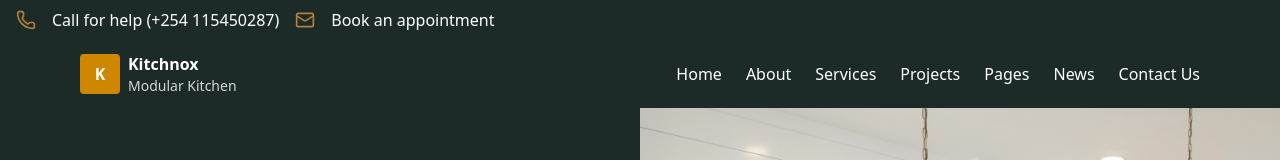
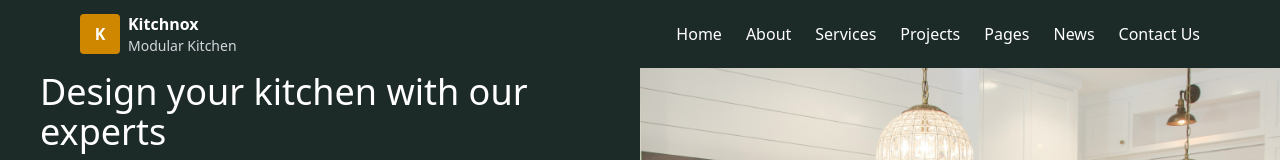
Before and after one commit to Mwaisammy/kitchen-renovation, a React (Vite) app: page / in a window 1280 px wide. Shown: the top 160 px of the page. Built offline with nearby package versions, Linux system fonts and the light colour scheme.

Commit message:
fixed nav and header

```diff
--- a/src/components/MainNav.tsx
+++ b/src/components/MainNav.tsx
@@ -2,7 +2,11 @@
 import { useState } from "react";
 import { Menu, X } from "lucide-react";
 
-const MainNav = () => {
+type Props = {
+  hideCTA: boolean;
+};
+
+const MainNav = ({ hideCTA }: Props) => {
   const [isOpen, setIsOpen] = useState(false);
 
   const navItems = [
@@ -16,7 +20,11 @@ const MainNav = () => {
   ];
 
   return (
-    <nav className="bg-[#1d2b28] text-white">
+    <nav
+      className={`bg-[#1d2b28] text-white fixed ${
+        hideCTA ? "top-10" : "top-0"
+      } left-0 right-0 z-50`}
+    >
       <div className="flex items-center justify-between px-6 md:px-20 py-3">
         {/* Logo */}
         <div className="hidden md:flex items-center gap-2">
--- a/src/components/TopCTA.tsx
+++ b/src/components/TopCTA.tsx
@@ -1,8 +1,17 @@
 import { Mail, Phone } from "lucide-react";
 
-const TopCTA = () => {
+type Props = {
+  hideCTA: boolean;
+};
+
+const TopCTA = ({ hideCTA }: Props) => {
   return (
-    <div className="flex md:flex-row md:gap-10 md:items-center  gap-4 bg-[#1d2b28] text-white py-2 px-4">
+    <div
+      id="contact"
+      className={`fixed top-0 left-0 w-full z-50 flex md:flex-row md:gap-10 md:items-center  gap-4 bg-[#1d2b28]  text-white py-2 px-4  transform transition-all duration-500 origin-top ${
+        hideCTA ? "opacity-100 rotate-x-0" : "opacity-0 -rotate-x-90"
+      } bg-[#1d2b28]`}
+    >
       <div className="flex md:hidden items-center gap-4">
         <div className="bg-yellow-600 w-10 h-10 rounded flex items-center justify-center">
           <span className="text-white font-bold">K</span>
--- a/src/components/sections/AboutSection.tsx
+++ b/src/components/sections/AboutSection.tsx
@@ -30,7 +30,7 @@ const AboutSection = () => {
   ];
 
   return (
-    <div className="bg-[#f8f7f5] grid grid-cols-1 md:grid-cols-2">
+    <div id="about" className="bg-[#f8f7f5] grid grid-cols-1 md:grid-cols-2">
       <div className="flex items-center justify-center mt-40 md:mt-0">
         <img
           src={aboutKitchen}
--- a/src/components/sections/BlogsSection.tsx
+++ b/src/components/sections/BlogsSection.tsx
@@ -36,7 +36,7 @@ const BlogsSection = () => {
     },
   ];
   return (
-    <div className="flex flex-col items-center gap-4 p-10">
+    <div id="news" className="flex flex-col items-center gap-4 p-10">
       <div className="flex flex-col items-center">
         <h1 className="uppercase  font-bold tracking-wide">Our Blogs</h1>
         <h4 className="text-gray-900 text-4xl">Recent News & Articles</h4>
--- a/src/components/sections/HeroSection.tsx
+++ b/src/components/sections/HeroSection.tsx
@@ -30,7 +30,7 @@ const HeroSection = () => {
     },
   ];
   return (
-    <div className="grid grid-cols-1 md:grid-cols-2 h-[90vh]">
+    <div id="home" className="grid grid-cols-1 md:grid-cols-2 h-[90vh]">
       <div className="bg-[#1d2b28] px-10 py-14">
         <h3 className="text-white text-4xl py-4">
           Design your kitchen with our experts
--- a/src/components/sections/LatestWork.tsx
+++ b/src/components/sections/LatestWork.tsx
@@ -24,7 +24,7 @@ const LatestWork = () => {
   ];
 
   return (
-    <div className="bg-[#242b2e] px-10 py-18 h-[90vh]">
+    <div id="projects" className="bg-[#242b2e] px-10 py-18 h-[90vh]">
       <div className="grid grid-cols-1 md:grid-cols-2 gap-4 px-20 mb-10">
         <div>
           <h3 className="text-4xl text-white capitalize">
--- a/src/components/sections/ServicesSection.tsx
+++ b/src/components/sections/ServicesSection.tsx
@@ -34,7 +34,10 @@ const ServicesSection = () => {
   ];
 
   return (
-    <div className="grid grid-cols-1 md:grid-cols-2 gap-4 pt-20  px-10 py-10 h-[90vh]">
+    <div
+      id="services"
+      className="grid grid-cols-1 md:grid-cols-2 gap-4 pt-20  px-10 py-10 h-[90vh]"
+    >
       <div className="flex flex-col gap-6">
         <h4 className="font-bold uppercase text-sm text-stone-700">
           Our Services
--- a/src/index.css
+++ b/src/index.css
@@ -117,4 +117,7 @@
   body {
     @apply bg-background text-foreground;
   }
+  html {
+    scroll-behavior: smooth;
+  }
 }
--- a/src/layout/Header.tsx
+++ b/src/layout/Header.tsx
@@ -1,12 +1,27 @@
+import { useEffect, useState } from "react";
 import MainNav from "../components/MainNav";
 import TopCTA from "../components/TopCTA";
 
 const Header = () => {
+  const [hideCTA, setHideCTA] = useState(false);
+
+  useEffect(() => {
+    const handleScroll = () => {
+      if (window.scrollY > 50) {
+        setHideCTA(true);
+      } else {
+        setHideCTA(false);
+      }
+    };
+
+    window.addEventListener("scroll", handleScroll);
+    return () => window.removeEventListener("scroll", handleScroll);
+  }, []);
   return (
-    <div>
-      <TopCTA />
-      <MainNav />
-    </div>
+    <header className="relative">
+      <TopCTA hideCTA={hideCTA} />
+      <MainNav hideCTA={hideCTA} />
+    </header>
   );
 };
 
```
